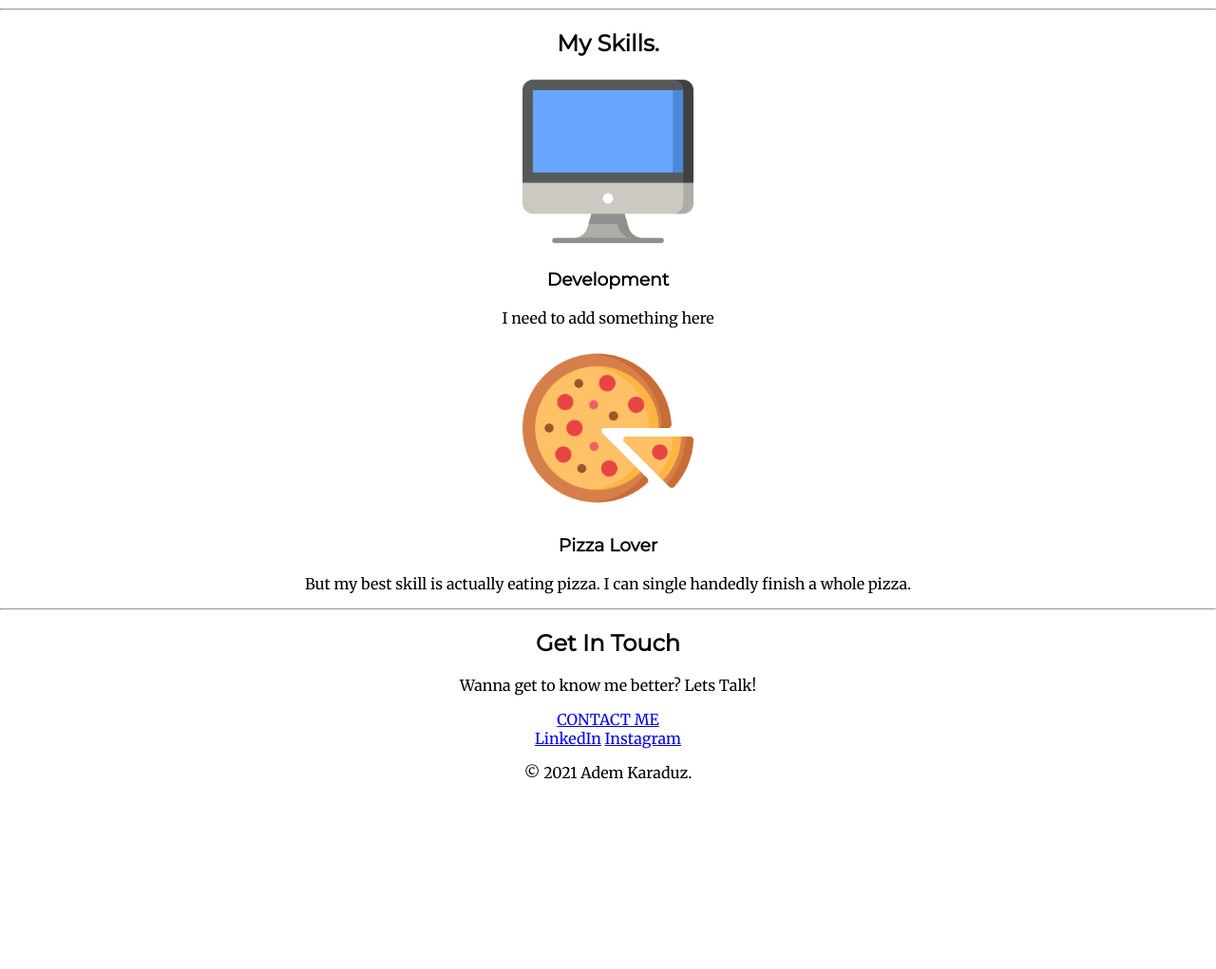
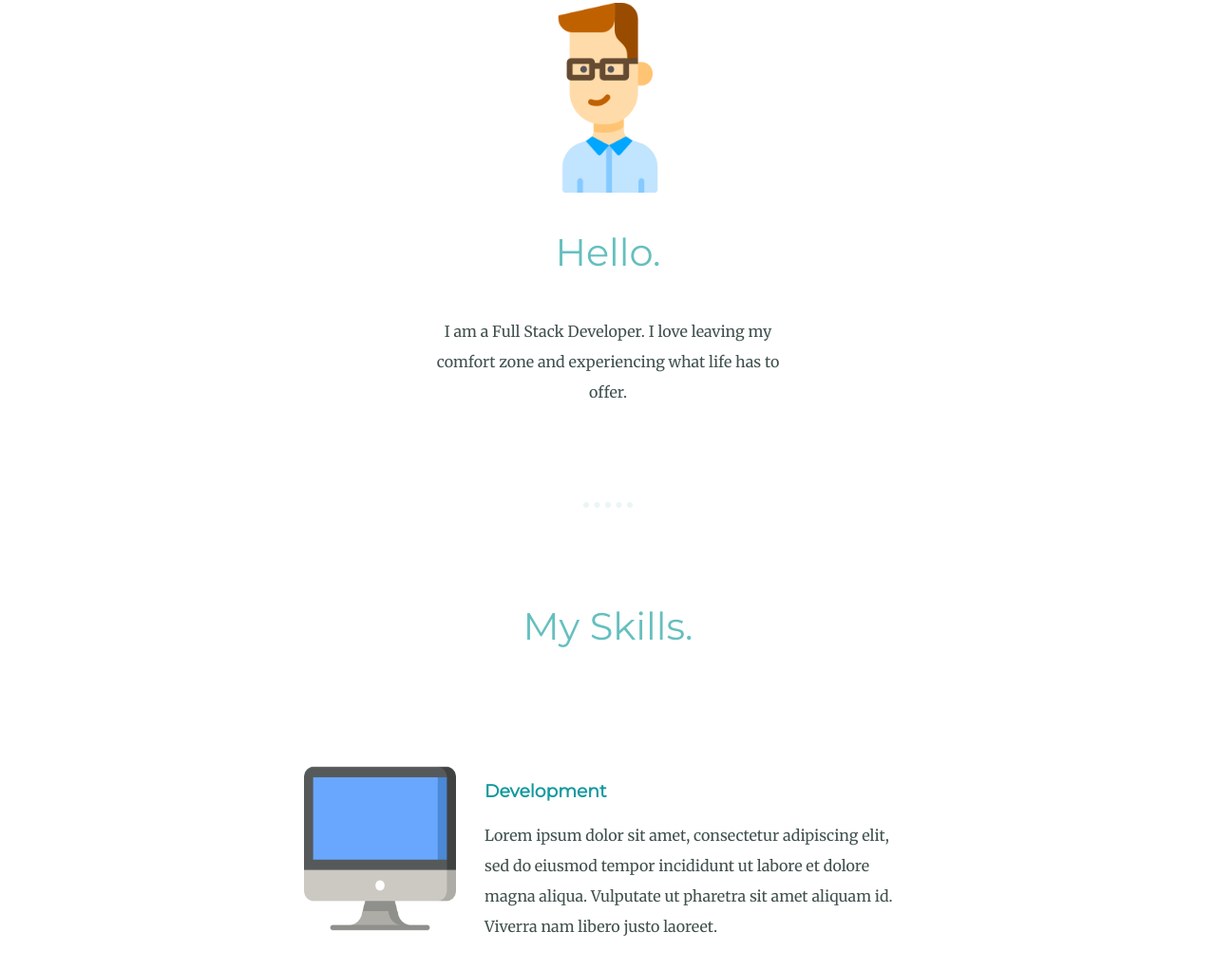
Before and after one commit to AdemKaraduz1/PersonalWebsite, a plain HTML site: page index.html in a window 1280 px wide. Shown: the part 865-1886 px from the top of the page at 95% size. Before the commit the page ends 1705 px from the top, so only its background shows below. Drawn offline with Linux system fonts and the light colour scheme.

Commit message:
End of section 5

```diff
--- a/css/styles.css
+++ b/css/styles.css
@@ -1,62 +1,148 @@
-body{
-
-    margin-left: 0px;
-    margin-right: 0px;
-    margin-bottom: 0px;
-    margin-top: 0px;
+body {
+    margin: 0;
     text-align: center;
     font-family: 'Merriweather', serif;
+    color: #40514E
 }
 
-h1{
-    margin-top: 0px;
-    font-family: 'Sacramento', cursive;
+p {
+    line-height: 2;
 }
 
-h2{
+a{
     font-family: 'Montserrat', sans-serif;
+    margin: 30px;
+    text-decoration: none;
 }
 
-h3{
-    font-family: 'Montserrat', sans-serif;
+a:hover{
+    color: #eaf6f6;
 }
 
-.top-container{
-    background-color: #e4f9f5;
+h1 {
+    margin: 50px auto 0 auto;
+    font-family: 'Sacramento', cursive;
+    font-size: 562.5%;
+    color: #66BFBF;
+}
+
+h2 {
+    font-family: 'Montserrat', sans-serif;
+    color: #66BFBF;
+    font-size: 2.5rem;
+    font-weight: normal;
+    padding-bottom: 10px;
+}
+
+h3 {
+    font-family: 'Montserrat', sans-serif;
+    color: #11999E;
+}
+
+hr {
+    width: 4%;
+    border-style: dotted;
+    border-width: 6px 0 0 0;
+    border-color: #eaf6f6;
+    margin: 100px auto;
+}
+
+.top-container {
+    background-color: #eaf6f6;
     position: relative;
     padding-top: 100px;
 }
 
 .middle-container {
-
+    margin: 100px 0 100px 0;
 }
 
-.bottom-container{
-
+.bottom-container {
+    background-color: #66BFBF;
+    padding: 30px 0 20px;
 }
 
-.top-cloud{
+.top-cloud {
     position: absolute;
     right: 400px;
-    top: 50px;
+    top: 40px;
 }
-.bottom-cloud{
+
+.bottom-cloud {
     position: absolute;
     bottom: 300px;
-    left: 350px;
+    left: 250px;
 }
 
-.nerd-image{
+.nerd-image {
     width: 200px;
     height: 200px;
 }
 
-.pizza-image{
-    width: 180px;
+.pizza-image {
+    text-align: center;
+    width: 25%;
     height: 180px;
+    float: right;
+    margin-left: 30px;
 }
 
-.desktop-image{
-    width: 180px;
+.desktop-image {
+    width: 25%;
     height: 180px;
+    float: left;
+    margin-right: 30px;
 }
+
+.a-developer {
+    font-weight: normal;
+}
+
+.footer-link {
+    color: #11999E;
+}
+
+.skill-row {
+    width: 50%;
+    margin: 100px auto 100px auto;
+    text-align: left;
+    padding: 10px;
+}
+
+.profile-description {
+    color: #40514E;
+    width: 30%;
+    margin: auto;
+}
+
+.copy-right {
+    color: #eaf6f6;
+    font-size: .75rem;
+    padding: 50px 0 0px;
+    margin-bottom: 0;
+}
+
+.myButton {
+    box-shadow: 0px 10px 14px -7px #3fc0d4;
+    background-color: #66BFBF;
+    border-radius: 8px;
+    display: inline-block;
+    cursor: pointer;
+    color: #ffffff;
+    font-family: 'Montserrat', sans-serif;
+    font-size: 20px;
+    font-weight: bold;
+    padding: 13px 32px;
+    text-decoration: none;
+    text-shadow: 0px 1px 0px #3d768a;
+    margin: 30px 0 30px 0;
+}
+
+.myButton:hover {
+    background-color: #408c99;
+}
+
+.myButton:active {
+    position: relative;
+    top: 1px;
+}
--- a/index.html
+++ b/index.html
@@ -18,8 +18,8 @@
 <body>
     <div class="top-container">
         <img class="top-cloud" src="images/cloud.png" alt="cloud-img">
-        <h1>I'm Adem</h1>
-        <p>a developer</p>
+        <h1>I'm Adem.</h1>
+        <h2 class="a-developer">a developer</h2>
         <img class="bottom-cloud" src="images/cloud.png" alt="cloud-img">
         <img src="images/mountain.png" alt="mountain-img">
     </div>
@@ -28,7 +28,7 @@
         <div class="profile">
             <img class="nerd-image" src="images/nerd.png" alt="">
             <h2>Hello.</h2>
-            <p>I am a Full Stack Developer. I love leaving my comfort zone and experincing what life has to offer.
+            <p class="profile-description">I am a Full Stack Developer. I love leaving my comfort zone and experiencing what life has to offer.
             </p>
         </div>
         <hr>
@@ -37,29 +37,28 @@
             <div class="skill-row">
                 <img class="desktop-image" src="images/desktop.png" alt="">
                 <h3>Development</h3>
-                <p>I need to add something here</p>
+                <p class="development-skills-description">Lorem ipsum dolor sit amet, consectetur adipiscing elit, sed do eiusmod tempor incididunt ut labore et dolore magna aliqua. Vulputate ut pharetra sit amet aliquam id. Viverra nam libero justo laoreet.
+                </p>
             </div>
             <div class="skill-row">
                 <img class="pizza-image" src="images/pizza.png" alt="">
                 <h3>Pizza Lover</h3>
-                <p>But my best skill is actually eating pizza. I can single handedly finish a whole pizza.</p>
+                <p class="pizza-skills-description">But my best skill is actually eating pizza. I can single handedly finish a whole pizza. Lorem ipsum dolor sit amet, consectetur adipiscing elit, sed do eiusmod tempor incididunt ut labore et dolore magna aliqua. Sed arcu non odio euismod lacinia.</p>
             </div>
         </div>
         <hr>
         <div class="contact-me">
             <h2>Get In Touch</h2>
             <p>Wanna get to know me better? Lets Talk!</p>
-            <a class="btn" href="KaraduzAdem@gmail.com">CONTACT ME</a>
+            <a href="" class="myButton">Contact Me</a>
         </div>
     </div>
 
-
-    <div class="bottom-container">
-        <a class="footer-link" href="https://www.linkedin.com/in/adem-karaduz/">LinkedIn</a>
-        <a class="footer-link" href="https://www.instagram.com/karaduz.adem/?hl=en">Instagram</a>
-        <p>© 2021 Adem Karaduz.</p>
-    </div>
-
+<div class="bottom-container">
+    <a class="footer-link" href="https://www.linkedin.com/in/adem-karaduz/">LinkedIn</a>
+    <a class="footer-link" href="https://www.instagram.com/karaduz.adem/?hl=en">Instagram</a>
+    <p class="copy-right">©2021 Adem Karaduz</p>
+</div>
 
 </body>
 
```
